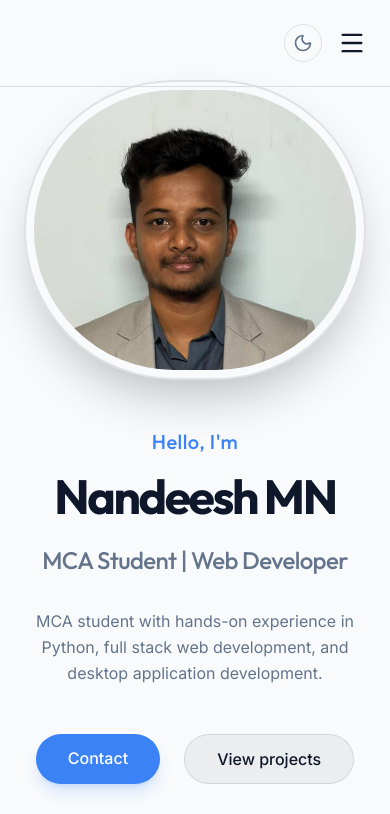
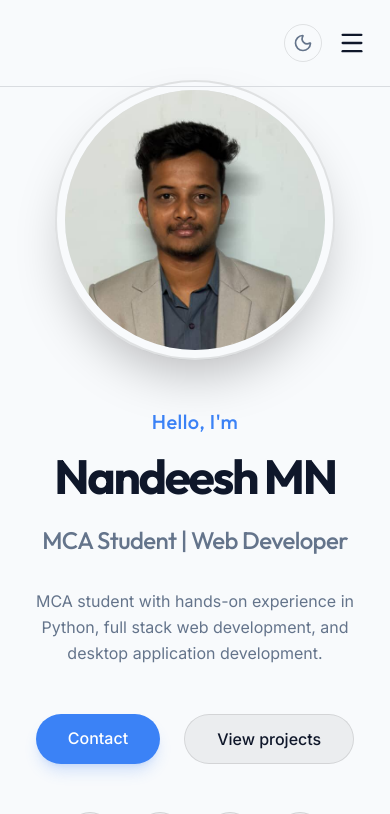
Before and after one commit to NandeeshMN/Nandeesh_Portfolio, a React (Vite) app: page / in a window 390 px wide. Shown: the top 814 px of the page. Built offline with nearby package versions, Linux system fonts and the light colour scheme.

Commit message:
Fix responsive profile image circle distortion on mobile

```diff
--- a/src/components/Hero.jsx
+++ b/src/components/Hero.jsx
@@ -126,9 +126,9 @@ const Hero = () => {
             initial={{ opacity: 0, scale: 0.9 }}
             animate={{ opacity: 1, scale: 1 }}
             transition={{ duration: 1, delay: 0.5 }}
-            className="flex justify-center items-center order-1 lg:order-2 h-[300px] md:h-[400px] lg:h-[500px]"
+            className="flex justify-center items-center order-1 lg:order-2 w-full"
           >
-            <div className="relative w-full h-full max-h-[500px] max-w-[500px] rounded-full p-2 border-2 border-black/10 dark:border-white/10 shadow-2xl">
+            <div className="relative w-full max-w-[280px] sm:max-w-[350px] md:max-w-[400px] lg:max-w-[480px] aspect-square rounded-full p-2 border-2 border-black/10 dark:border-white/10 shadow-2xl">
               <div className="w-full h-full rounded-full overflow-hidden bg-darker shadow-inner">
                 <img
                   src={MyProfile}
```
